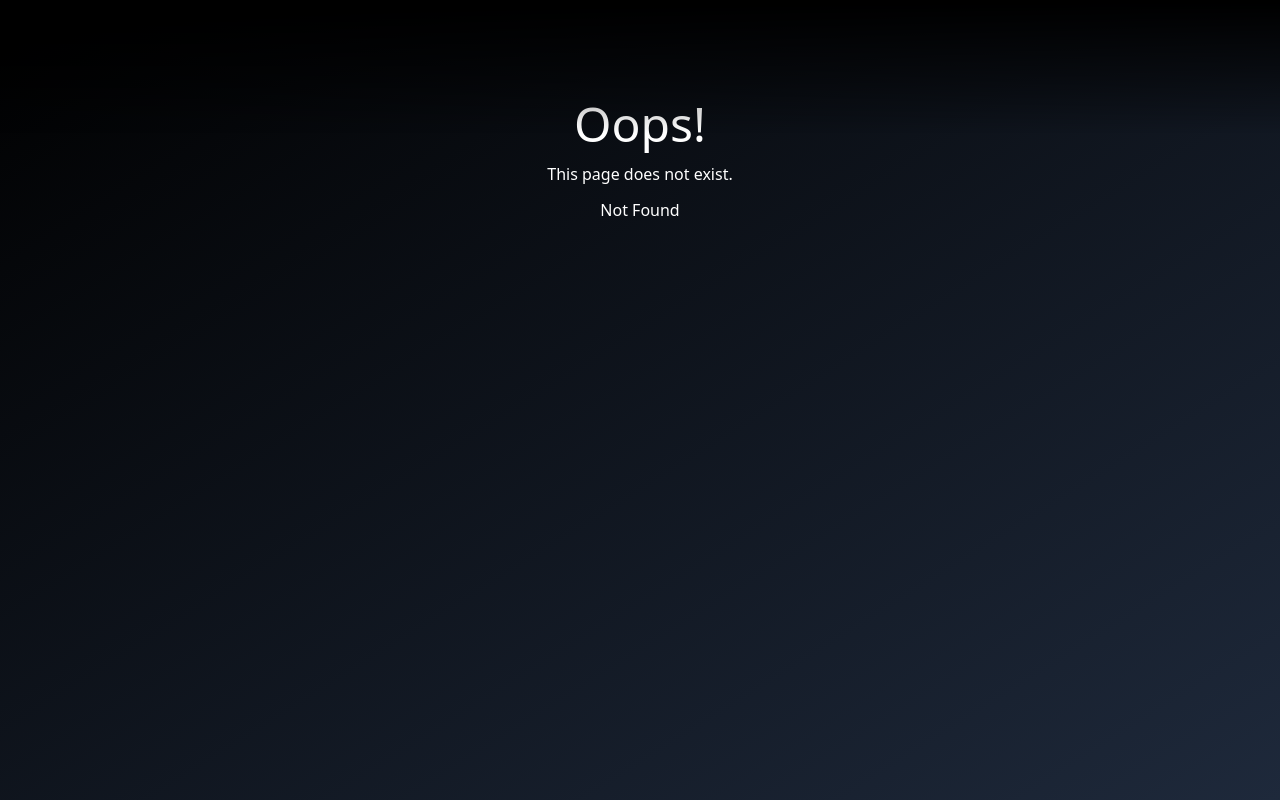
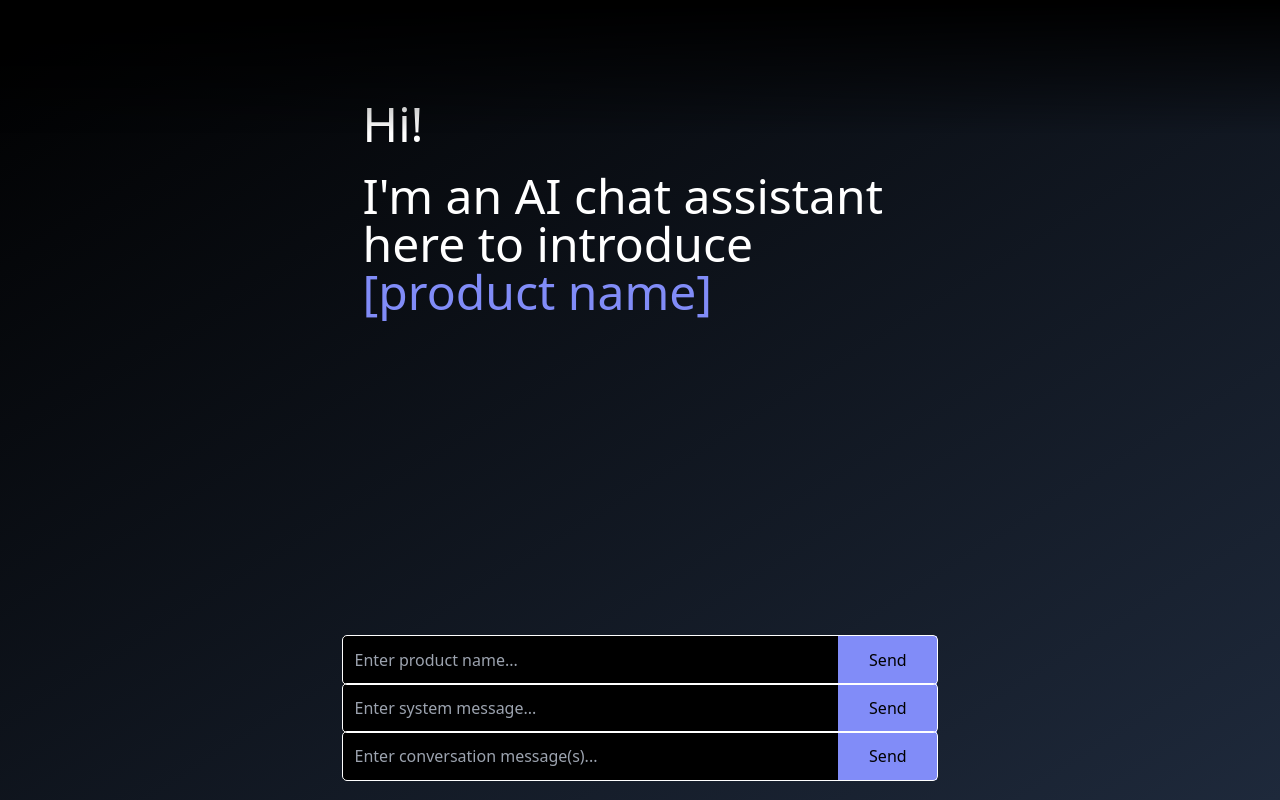
Before and after one commit to birdsean/landing-gpt, a React (Create React App) app in the folder client/: page /admin in a window 1280 px wide. Before the commit this address had no page. Built offline with nearby package versions, Linux system fonts and the light colour scheme.

Commit message:
add page where admin can test different system messages (#13)

```diff
--- a/client/src/App.tsx
+++ b/client/src/App.tsx
@@ -1,91 +1,9 @@
 import React from "react";
-import Chat, { ChatMessage } from "./api/Chat";
-import { COLORS, PRODUCT_NAME } from "./helpers/variables";
-import Messages from "./components/Chat/Messages";
-import MessagingInputs from "./components/Chat/MessagingInputs";
-import Layout from "./components/Layout/Layout";
+import ChatPage from "./pages/Chat";
 
-export interface Message extends ChatMessage {
-  fontSize?: string;
-}
-
-const COLOR = COLORS[Math.floor(Math.random() * COLORS.length)];
 
 function App() {
-  const [messages, setMessages] = React.useState<Message[]>([
-    { content: "Hi!", role: "assistant", fontSize: "5xl" },
-    {
-      content: `I'm an AI chat assistant here to introduce <${PRODUCT_NAME}>`,
-      role: "assistant",
-      fontSize: "5xl",
-    },
-  ]);
-
-  const appendCompletionToLastMessage = (
-    completion: string,
-    onAppend: () => void
-  ) => {
-    setTimeout(() => {
-      setMessages((prevState) => {
-        const lastMessage = prevState[prevState.length - 1];
-        return [
-          ...prevState.slice(0, prevState.length - 1),
-          {
-            ...lastMessage,
-            content: `${lastMessage.content}${completion}`,
-            fontSize: "xl",
-          },
-        ];
-      });
-      onAppend();
-    }, 0);
-  };
-
-  const sendMessage = async (
-    text: string,
-    scrollBottom: () => void,
-    clearInput: () => void
-  ) => {
-    const updatedChat: Message[] = [
-      ...messages,
-      { content: text, role: "user" },
-    ];
-    setMessages(updatedChat);
-    setTimeout(() => {
-      scrollBottom();
-    }, 0);
-
-    clearInput();
-    const requestBody = updatedChat.map((msg): ChatMessage => {
-      return { content: msg.content, role: msg.role };
-    });
-    setMessages([...updatedChat, { content: "", role: "assistant" }]); // must append blank assistant message to end of array before starting completion
-    await Chat.getCompletion(requestBody, (completion: string) =>
-      appendCompletionToLastMessage(completion, scrollBottom)
-    );
-
-    setTimeout(() => {
-      scrollBottom();
-    }, 100);
-  };
-
-  React.useEffect(() => {
-    // scroll to bottom of scrollBoxRef on focusout
-    const handleFocusOut = () => {
-      window.scrollTo(0, 0);
-    };
-    document.addEventListener("focusout", handleFocusOut);
-    return () => {
-      document.removeEventListener("focusout", handleFocusOut);
-    };
-  });
-
-  return (
-    <Layout
-      chatBody={<Messages messages={messages} color={COLOR} />}
-      footer={<MessagingInputs sendMessage={sendMessage} color={COLOR} />}
-    />
-  );
+  return (<ChatPage/>);
 }
 
 export default App;
--- a/client/src/api/Chat.ts
+++ b/client/src/api/Chat.ts
@@ -1,6 +1,6 @@
 export interface ChatMessage {
   content: string;
-  role: "user" | "assistant";
+  role: "user" | "assistant" | "system";
 }
 
 const API_URL =
--- a/client/src/components/Chat/MessagingInputs.tsx
+++ b/client/src/components/Chat/MessagingInputs.tsx
@@ -2,9 +2,11 @@ import React, { useContext } from "react";
 import PillManager from "../PillManager/PillManager";
 import { ScrollContext } from "../Layout/ScrollContext";
 
-
 interface MessagingInputsProps {
   color: string;
+  hidePills?: boolean;
+  placeholder?: string;
+
   sendMessage: (
     text: string,
     scrollBottom: () => void,
@@ -12,15 +14,15 @@ interface MessagingInputsProps {
   ) => void;
 }
 
-const MessagingInputs = ({ color, sendMessage }: MessagingInputsProps) => {
-  const scrollBottomMessage = useContext(ScrollContext)
+const MessagingInputs = ({ color, sendMessage, hidePills, placeholder }: MessagingInputsProps) => {
+  const scrollBottomMessage = useContext(ScrollContext);
 
   const messageBoxRef = React.useRef<HTMLInputElement>(null);
   const formRef = React.useRef<HTMLFormElement>(null);
 
   const overrideSendMessage = (text: string) => {
     sendMessage(text, scrollBottomMessage, clearInput);
-  }
+  };
 
   const clearInput = () => (messageBoxRef.current!.value = "");
 
@@ -52,18 +54,26 @@ const MessagingInputs = ({ color, sendMessage }: MessagingInputsProps) => {
     };
   });
 
-  return (
-    <>
+  const renderPills = () => {
+    if (hidePills) return null;
+
+    return (
       <div className="flex flex-row leading-none mb-1 text-sm">
         <PillManager color={color} sendMessage={overrideSendMessage} />
       </div>
+    );
+  };
+
+  return (
+    <>
+      {renderPills()}
       <form
         className="w-full h-1/2 outline outline-1 outline-white rounded flex flex-row"
         ref={formRef}
       >
         <input
           className={`bg-black caret-${color}-400 text-${color}-400 p-3 w-5/6 m-0 resize-none`}
-          placeholder="Enter a message to start..."
+          placeholder={placeholder || "Enter a message to start..."}
           type="text"
           enterKeyHint="send"
           ref={messageBoxRef}
--- /dev/null
+++ b/client/src/pages/Admin.tsx
@@ -0,0 +1,150 @@
+import React from "react";
+import Chat, { ChatMessage } from "../api/Chat";
+import { COLORS } from "../helpers/variables";
+import Messages from "../components/Chat/Messages";
+import MessagingInputs from "../components/Chat/MessagingInputs";
+import Layout from "../components/Layout/Layout";
+
+export interface Message extends ChatMessage {
+  fontSize?: string;
+}
+
+const COLOR = COLORS[Math.floor(Math.random() * COLORS.length)];
+
+function AdminPage() {
+  const [productName, setProductName] = React.useState<string>("");
+  const [systemMessage, setSystemMessage] = React.useState<string>("");
+  const [messages, setMessages] = React.useState<Message[]>([
+    { content: "Hi!", role: "assistant", fontSize: "5xl" },
+    {
+      content: `I'm an AI chat assistant here to introduce <[product name]>`,
+      role: "assistant",
+      fontSize: "5xl",
+    },
+  ]);
+
+  const appendCompletionToLastMessage = (
+    completion: string,
+    onAppend: () => void
+  ) => {
+    setTimeout(() => {
+      setMessages((prevState) => {
+        const lastMessage = prevState[prevState.length - 1];
+        return [
+          ...prevState.slice(0, prevState.length - 1),
+          {
+            ...lastMessage,
+            content: `${lastMessage.content}${completion}`,
+            fontSize: "xl",
+          },
+        ];
+      });
+      onAppend();
+    }, 0);
+  };
+
+  const sendMessage = async (
+    text: string,
+    scrollBottom: () => void,
+    clearInput: () => void
+  ) => {
+    const updatedChat: Message[] = [
+      ...messages,
+      { content: text, role: "user" },
+    ];
+    setMessages(updatedChat);
+    setTimeout(() => {
+      scrollBottom();
+    }, 0);
+
+    clearInput();
+    const requestBody = updatedChat.map((msg): ChatMessage => {
+      return { content: msg.content, role: msg.role };
+    });
+    setMessages([...updatedChat, { content: "", role: "assistant" }]); // must append blank assistant message to end of array before starting completion
+
+    // if system message is not empty, append it to front of requestBody array
+    if (systemMessage) {
+      requestBody.unshift({ content: systemMessage, role: "system" });
+    }
+
+    await Chat.getCompletion(requestBody, (completion: string) =>
+      appendCompletionToLastMessage(completion, scrollBottom)
+    );
+
+    setTimeout(() => {
+      scrollBottom();
+    }, 100);
+  };
+
+  React.useEffect(() => {
+    // scroll to bottom of scrollBoxRef on focusout
+    const handleFocusOut = () => {
+      window.scrollTo(0, 0);
+    };
+    document.addEventListener("focusout", handleFocusOut);
+    return () => {
+      document.removeEventListener("focusout", handleFocusOut);
+    };
+  });
+
+  // if productName is not empty, replace <[product name]> with productName
+  React.useEffect(() => {
+    if (productName) {
+      setMessages((prevState) => {
+        const lastMessage = prevState[prevState.length - 1];
+        return [
+          ...prevState.slice(0, prevState.length - 1),
+          {
+            ...lastMessage,
+            content: lastMessage.content.replace(
+              "<[product name]>",
+              `<${productName}>`
+            ),
+          },
+        ];
+      });
+    }
+  }, [productName]);
+
+  return (
+    <Layout
+      chatBody={<>
+        <p className="text-white">{systemMessage}</p>
+        <Messages messages={messages} color={COLOR} />
+      </>}
+      footer={
+        <>
+          {!productName ? (
+            <MessagingInputs
+              sendMessage={(text) => setProductName(text)}
+              color={COLOR}
+              hidePills={true}
+              placeholder="Enter product name..."
+            />
+          ) : (
+            React.Fragment
+          )}
+          {!systemMessage ? (
+            <MessagingInputs
+              sendMessage={(text) => setSystemMessage(text)}
+              color={COLOR}
+              hidePills={true}
+              placeholder="Enter system message..."
+            />
+          ) : (
+            React.Fragment
+          )}
+          <MessagingInputs
+            sendMessage={sendMessage}
+            color={COLOR}
+            hidePills={true}
+            placeholder="Enter conversation message(s)..."
+          />
+        </>
+      }
+    />
+  );
+}
+
+export default AdminPage;
--- /dev/null
+++ b/client/src/pages/Chat.tsx
@@ -0,0 +1,91 @@
+import React from "react";
+import Chat, { ChatMessage } from "../api/Chat";
+import { COLORS, PRODUCT_NAME } from "../helpers/variables";
+import Messages from "../components/Chat/Messages";
+import MessagingInputs from "../components/Chat/MessagingInputs";
+import Layout from "../components/Layout/Layout";
+
+export interface Message extends ChatMessage {
+  fontSize?: string;
+}
+
+const COLOR = COLORS[Math.floor(Math.random() * COLORS.length)];
+
+function ChatPage() {
+  const [messages, setMessages] = React.useState<Message[]>([
+    { content: "Hi!", role: "assistant", fontSize: "5xl" },
+    {
+      content: `I'm an AI chat assistant here to introduce <${PRODUCT_NAME}>`,
+      role: "assistant",
+      fontSize: "5xl",
+    },
+  ]);
+
+  const appendCompletionToLastMessage = (
+    completion: string,
+    onAppend: () => void
+  ) => {
+    setTimeout(() => {
+      setMessages((prevState) => {
+        const lastMessage = prevState[prevState.length - 1];
+        return [
+          ...prevState.slice(0, prevState.length - 1),
+          {
+            ...lastMessage,
+            content: `${lastMessage.content}${completion}`,
+            fontSize: "xl",
+          },
+        ];
+      });
+      onAppend();
+    }, 0);
+  };
+
+  const sendMessage = async (
+    text: string,
+    scrollBottom: () => void,
+    clearInput: () => void
+  ) => {
+    const updatedChat: Message[] = [
+      ...messages,
+      { content: text, role: "user" },
+    ];
+    setMessages(updatedChat);
+    setTimeout(() => {
+      scrollBottom();
+    }, 0);
+
+    clearInput();
+    const requestBody = updatedChat.map((msg): ChatMessage => {
+      return { content: msg.content, role: msg.role };
+    });
+    setMessages([...updatedChat, { content: "", role: "assistant" }]); // must append blank assistant message to end of array before starting completion
+    await Chat.getCompletion(requestBody, (completion: string) =>
+      appendCompletionToLastMessage(completion, scrollBottom)
+    );
+
+    setTimeout(() => {
+      scrollBottom();
+    }, 100);
+  };
+
+  React.useEffect(() => {
+    // scroll to bottom of scrollBoxRef on focusout
+    const handleFocusOut = () => {
+      window.scrollTo(0, 0);
+    };
+    document.addEventListener("focusout", handleFocusOut);
+    return () => {
+      document.removeEventListener("focusout", handleFocusOut);
+    };
+  });
+
+  return (
+    <Layout
+      chatBody={<Messages messages={messages} color={COLOR} />}
+      footer={<MessagingInputs sendMessage={sendMessage} color={COLOR} />}
+    />
+  );
+}
+
+export default ChatPage;
```
Also changed, not shown: client/src/index.tsx (+6 -1 lines), 1 other file (tests, documents, lock files or other folders).
